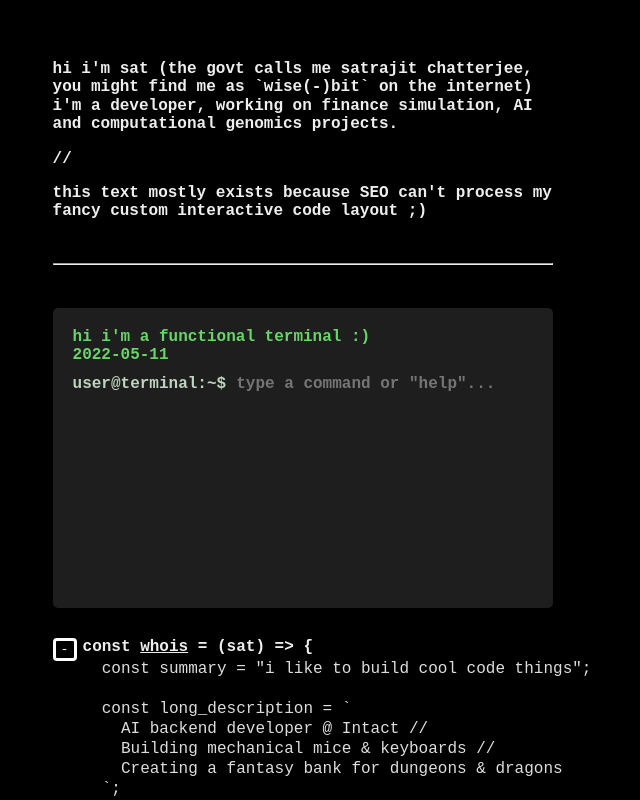
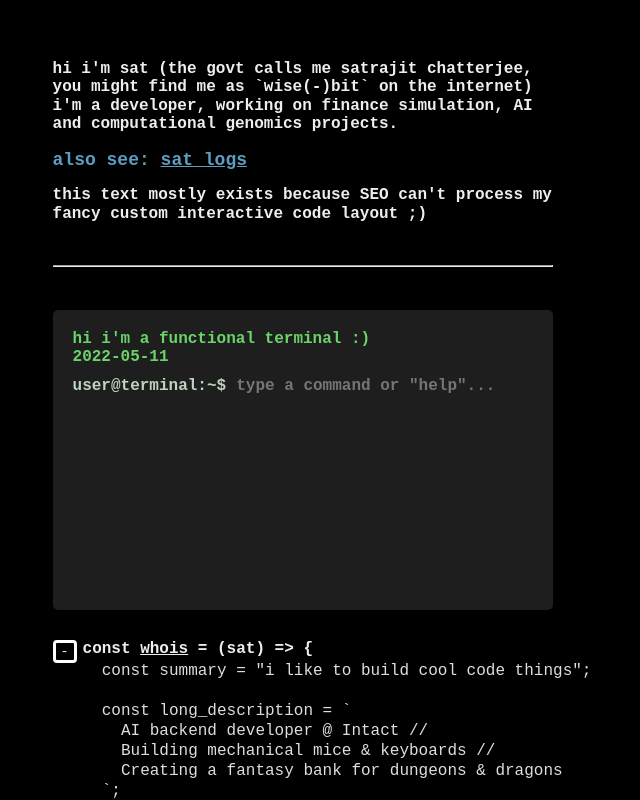
Before and after one commit to wise-bit/wise-bit.github.io, a Next.js app: page / in a window 1280 px wide. Shown: the top 800 px of the page, without its empty margins (318-958 px from the left). Built offline with nearby package versions, Linux system fonts and the light colour scheme.

Commit message:
added backlink to sat logs

```diff
--- a/components/CodeEditor.tsx
+++ b/components/CodeEditor.tsx
@@ -72,7 +72,7 @@ const CodeEditor: NextPage<Props> = (props) => {
                     <div
                       style={{
                         color: '#5d9dc2',
-                        cursor: 'pointer',
+                        // cursor: 'pointer',
                       }}
                     >
                       <code>{parts[0]}</code>
--- a/components/HeaderText.tsx
+++ b/components/HeaderText.tsx
@@ -12,13 +12,21 @@ const HeaderText: NextPage<Props> = (props) => {
         simulation, AI and computational genomics projects.
         `}
       </p>
-      <p>{'//'}</p>
+      <div style={{ fontSize: '18px', color: '#5d9dc2' }}>
+        <div>
+          also see:{' '}
+          <a href='https://log.satrajit.ca' rel='noopener noreferrer' style={{ textDecoration: 'underline' }}>
+            sat logs
+          </a>
+        </div>
+      </div>
       <p>
         {`
         this text mostly exists because SEO can't process my fancy
         custom interactive code layout ;)
         `}
       </p>
+
       <br />
       <hr />
       <br />
--- a/styles/CodeEditor.module.css
+++ b/styles/CodeEditor.module.css
@@ -58,3 +58,7 @@
   opacity: 1;
   height: auto;
 }
+
+.code-link {
+  color: '#5d9dc2',
+}
```
Also changed, not shown: components/Intro.tsx (+8 -0 lines). Lines whose indentation alone changed are shown as unchanged.
